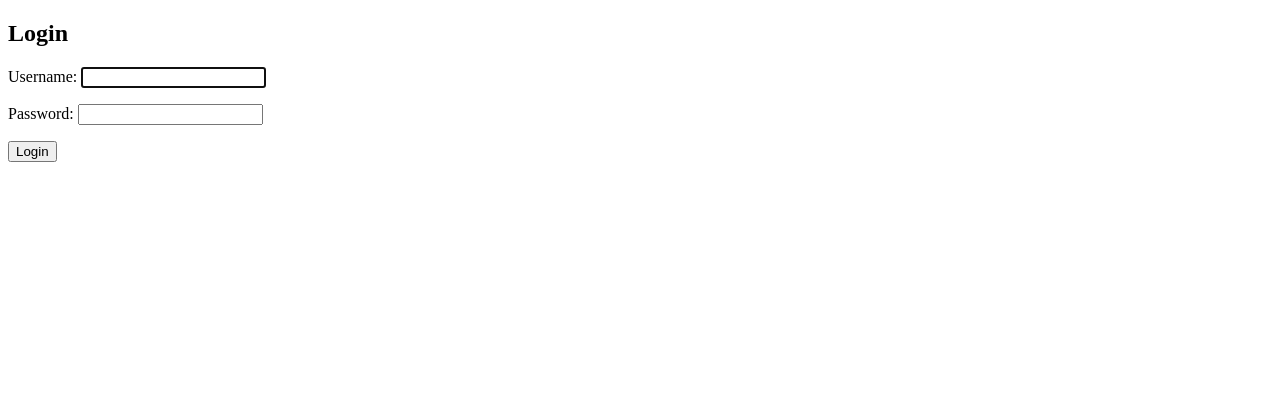
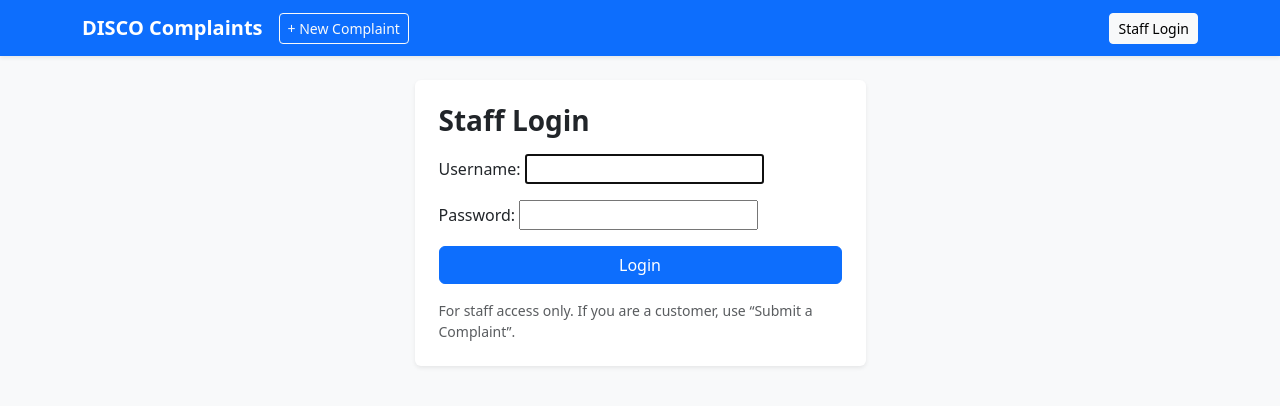
Before and after one commit to wisdomino/disco-complaints-portal, a Django app: page /accounts/login/?next=/post-login/ in a window 1280 px wide. Shown: the top 406 px of the page. Run offline with Django 5.2, Linux system fonts and the light colour scheme.

Commit message:
Fix logout to use POST and clean navbar routing

```diff
--- a/complaints_portal/settings.py
+++ b/complaints_portal/settings.py
@@ -137,3 +137,5 @@ LOGIN_REDIRECT_URL = '/staff/tickets/'
 LOGOUT_REDIRECT_URL = '/accounts/login/'
 
 SITE_BASE_URL = "http://127.0.0.1:8000"  # change this to real domain in production
+
+LOGIN_REDIRECT_URL = "/post-login/"
--- a/templates/base.html
+++ b/templates/base.html
@@ -2,66 +2,70 @@
 <html>
 <head>
   <title>{% block title %}DISCO Complaints{% endblock %}</title>
-    <!-- Bootstrap CSS via CDN -->
+  <meta name="viewport" content="width=device-width, initial-scale=1">
+
+  <!-- Bootstrap CSS -->
   <link
     href="https://cdn.jsdelivr.net/npm/bootstrap@5.3.3/dist/css/bootstrap.min.css"
     rel="stylesheet"
   >
 </head>
+
 <body class="bg-light">
 
-<nav class="navbar navbar-expand-lg navbar-dark bg-primary mb-4">
+<nav class="navbar navbar-expand-lg navbar-dark bg-primary shadow-sm">
   <div class="container">
-    <a class="navbar-brand" href="/">DISCO Complaints</a>
+    <a class="navbar-brand fw-bold" href="{% url 'home' %}">DISCO Complaints</a>
+
     <button class="navbar-toggler" type="button" data-bs-toggle="collapse"
             data-bs-target="#navbarNav" aria-controls="navbarNav"
             aria-expanded="false" aria-label="Toggle navigation">
       <span class="navbar-toggler-icon"></span>
     </button>
+
     <div class="collapse navbar-collapse" id="navbarNav">
-      <ul class="navbar-nav me-auto mb-2 mb-lg-0">
+      <ul class="navbar-nav me-auto gap-2">
         <li class="nav-item">
-          <a class="nav-link" href="{% url 'create_complaint' %}">New Complaint</a>
+          <a class="btn btn-outline-light btn-sm" href="{% url 'create_complaint' %}">
+            + New Complaint
+          </a>
         </li>
+
         {% if request.user.is_authenticated %}
           <li class="nav-item">
-            <a class="nav-link" href="{% url 'staff_ticket_list' %}">My Tickets</a>
+            <a class="btn btn-light btn-sm" href="{% url 'staff_ticket_list' %}">
+              My Tickets
+            </a>
           </li>
+
           {% if request.user.is_staff or request.user.is_superuser %}
           <li class="nav-item">
-            <a class="nav-link" href="{% url 'dashboard' %}">Dashboard</a>
+            <a class="btn btn-warning btn-sm" href="{% url 'dashboard' %}">
+              Leadership Dashboard
+            </a>
           </li>
           {% endif %}
         {% endif %}
       </ul>
 
-      <ul class="navbar-nav">
+      <div class="d-flex align-items-center gap-2">
         {% if request.user.is_authenticated %}
-        <li class="nav-item">
-          <span class="navbar-text me-2">
+          <span class="text-white small">
             {{ request.user.get_full_name|default:request.user.username }}
           </span>
-        </li>
-        <li class="nav-item">
-          <form method="post" action="{% url 'logout' %}" style="display:inline;">
+          <form method="post" action="{% url 'logout' %}" class="d-inline">
             {% csrf_token %}
-              <button class="nav-link btn btn-link p-0" type="submit">
-                  Logout
-              </button>
+            <button type="submit" class="btn btn-outline-light btn-sm">Logout</button>
           </form>
-        </li>
-
         {% else %}
-        <li class="nav-item">
-          <a class="nav-link" href="/accounts/login/">Staff Login</a>
-        </li>
+          <a class="btn btn-light btn-sm" href="/accounts/login/">Staff Login</a>
         {% endif %}
-      </ul>
+      </div>
     </div>
   </div>
 </nav>
 
-<div class="container mb-5">
+<div class="container py-4">
   {% block content %}{% endblock %}
 </div>
 
--- /dev/null
+++ b/templates/registration/login.html
@@ -0,0 +1,28 @@
+{% extends "base.html" %}
+{% block title %}Staff Login{% endblock %}
+
+{% block content %}
+<div class="row justify-content-center">
+  <div class="col-md-6 col-lg-5">
+    <div class="card shadow-sm border-0">
+      <div class="card-body p-4">
+        <h3 class="fw-bold mb-3">Staff Login</h3>
+
+        {% if form.errors %}
+          <div class="alert alert-danger">Invalid username or password.</div>
+        {% endif %}
+
+        <form method="post">
+          {% csrf_token %}
+          {{ form.as_p }}
+          <button class="btn btn-primary w-100" type="submit">Login</button>
+        </form>
+
+        <div class="mt-3 text-muted small">
+          For staff access only. If you are a customer, use “Submit a Complaint”.
+        </div>
+      </div>
+    </div>
+  </div>
+</div>
+{% endblock %}
--- a/tickets/urls.py
+++ b/tickets/urls.py
@@ -2,7 +2,11 @@ from django.urls import path
 from . import views
 
 urlpatterns = [
+
+    path('', views.home_view, name='home'),
     path('new/', views.create_complaint_view, name='create_complaint'),
+    path('post-login/', views.post_login_redirect_view, name='post_login_redirect'),
+
 
     # staff URLs
     path('staff/tickets/', views.staff_ticket_list_view, name='staff_ticket_list'),
@@ -13,4 +17,5 @@ urlpatterns = [
 
     # customer feedback
     path('feedback/<str:ticket_id>/', views.feedback_view, name='ticket_feedback'),
+
 ]
```
Also changed, not shown: templates/tickets/home.html (added, +68 -0 lines), tickets/views.py (+8 -0 lines), README.MD (added). Lines whose indentation alone changed are shown as unchanged.
